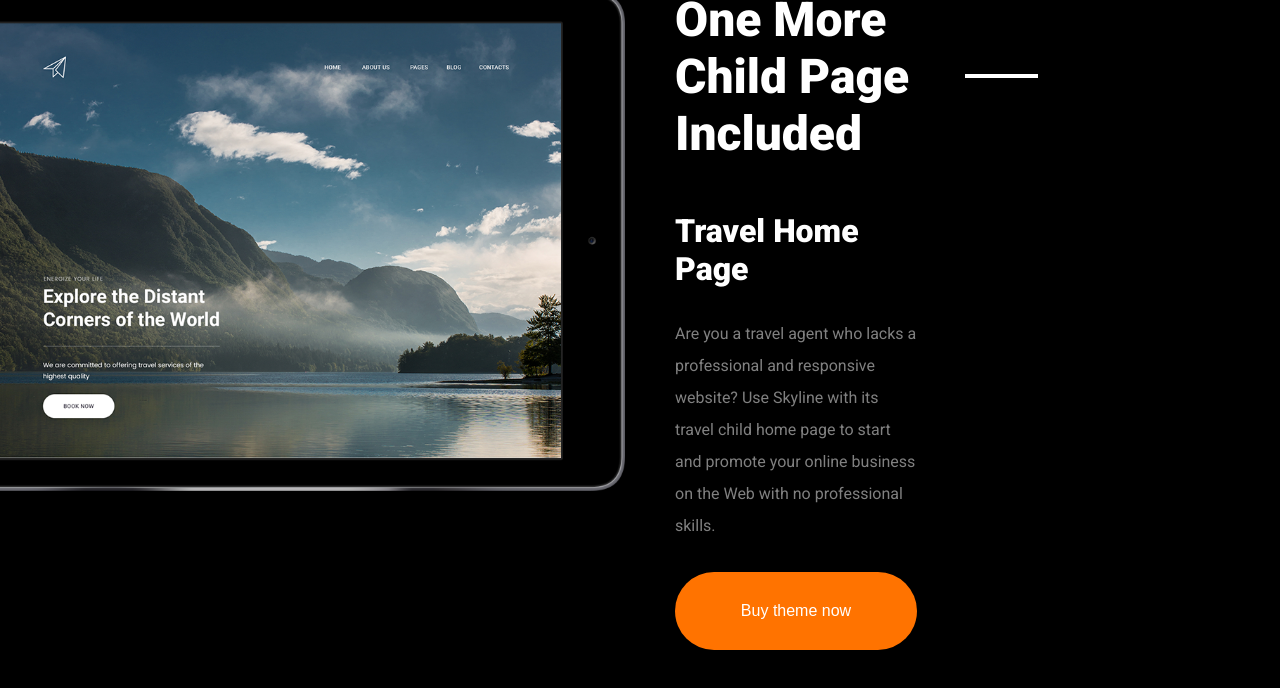
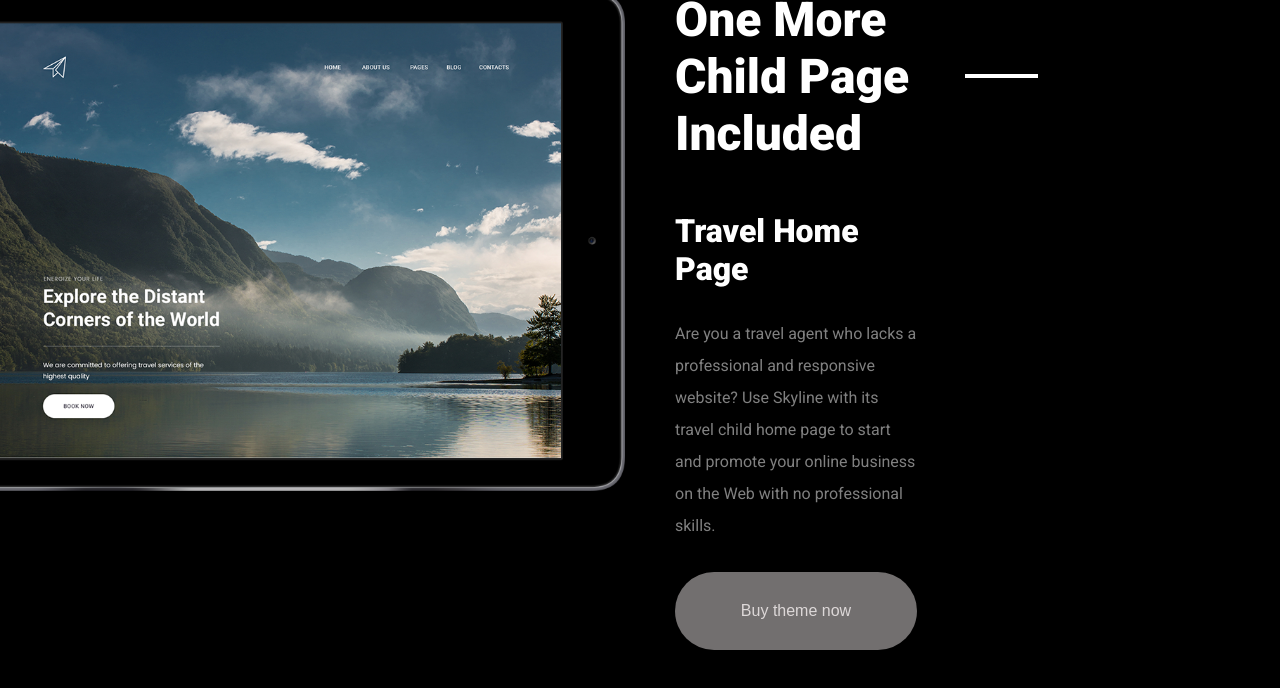
Before and after one commit to Trend20/Skyline, a React (Create React App) app: page / in a window 1280 px wide. In both pictures the pointer is over the button 796 px from the left and 6341 px from the top of the page. Shown: the part 5731-6419 px from the top of the page. Built offline with nearby package versions, Linux system fonts and the light colour scheme.

Commit message:
travel commit

```diff
--- a/src/components/Travel/Travel.css
+++ b/src/components/Travel/Travel.css
@@ -68,3 +68,8 @@
     border-radius: 50px;
     border: none;
 }
+
+.travel-btn:hover{
+    background: rgb(114, 111, 111);
+    color: rgb(221, 216, 216);
+}
```
